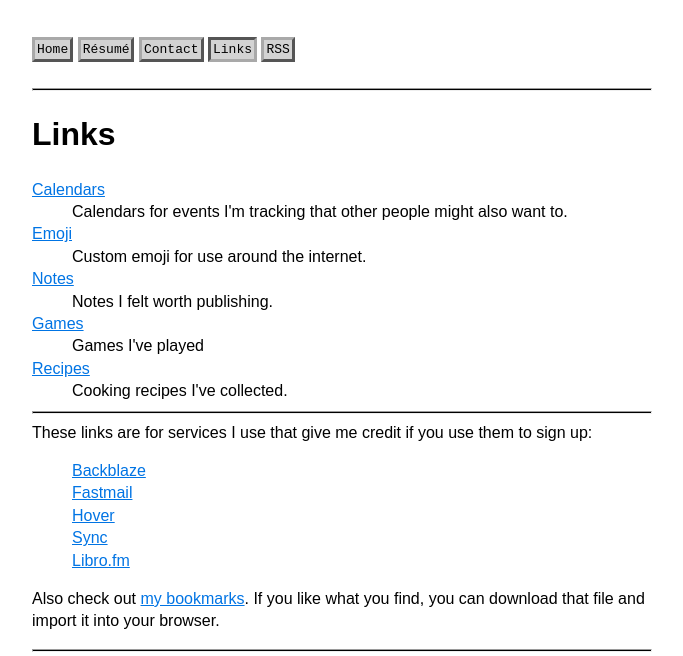
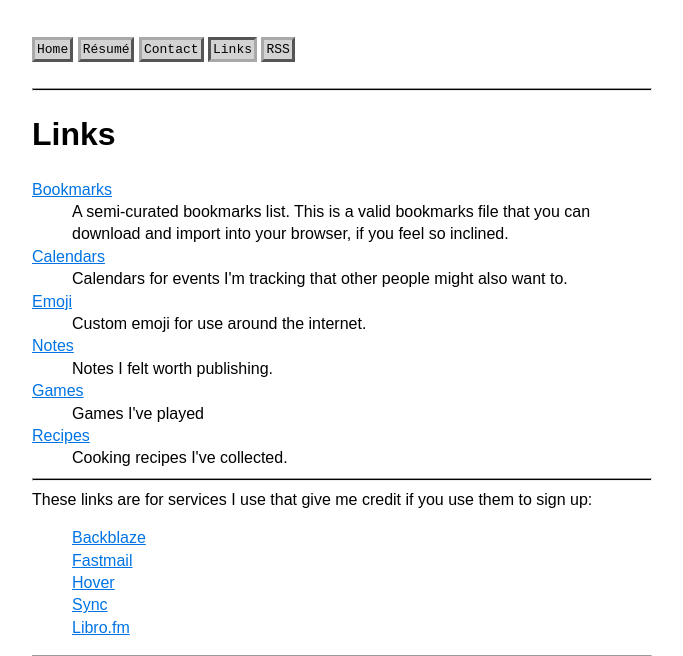
Before and after one commit to jacobpledger/website, a Jekyll site: the page built from links.html, in a window 1280 px wide, cut to the strip 0-656 px from the top of the page. Shown: the whole strip, without its empty margins (298-981 px from the left). Built offline with Jekyll 4.4.1, drawn with Linux system fonts in a browser that asks for light colours.

Commit message:
Clean up navigation to bookmarks

```diff
--- a/_data/navigation.yaml
+++ b/_data/navigation.yaml
@@ -2,6 +2,10 @@
   link: /
   nav: true
   description: "The homepage. The legend."
+- name: Bookmarks
+  link: /bookmarks.html
+  nav: false
+  description: "A semi-curated bookmarks list. This is a valid bookmarks file that you can download and import into your browser, if you feel so inclined."
 - name: Résumé
   link: resume.html
   nav: true
--- a/links.html
+++ b/links.html
@@ -16,6 +16,3 @@
 
 These links are for services I use that give me credit if you use them to sign up:
 {% include affiliates.html %}
-
-Also check out <a href="bookmarks.html">my bookmarks</a>.
-If you like what you find, you can download that file and import it into your browser.
```
